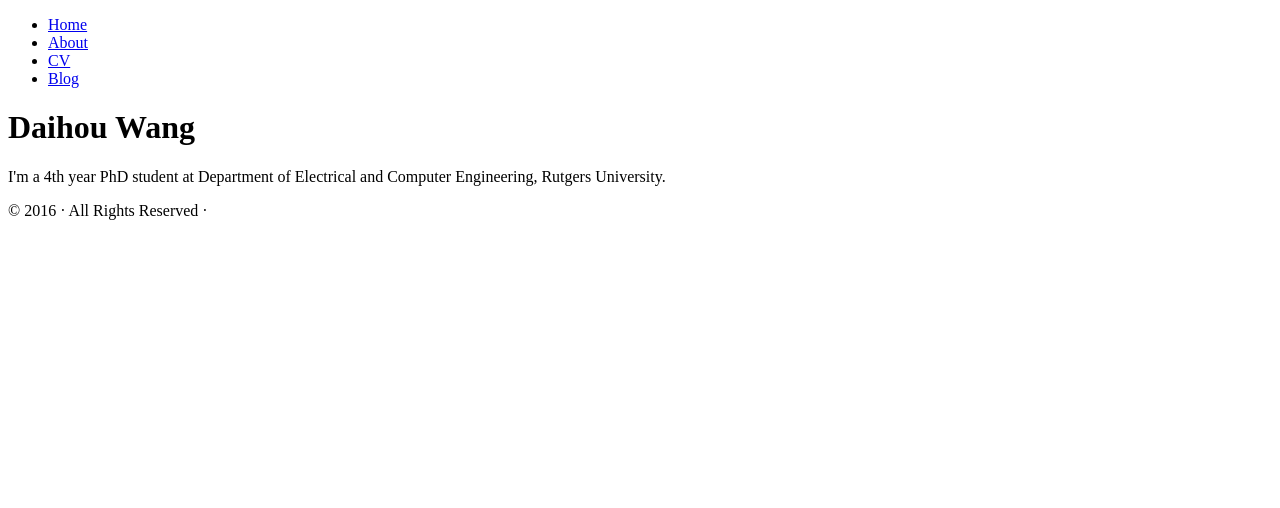
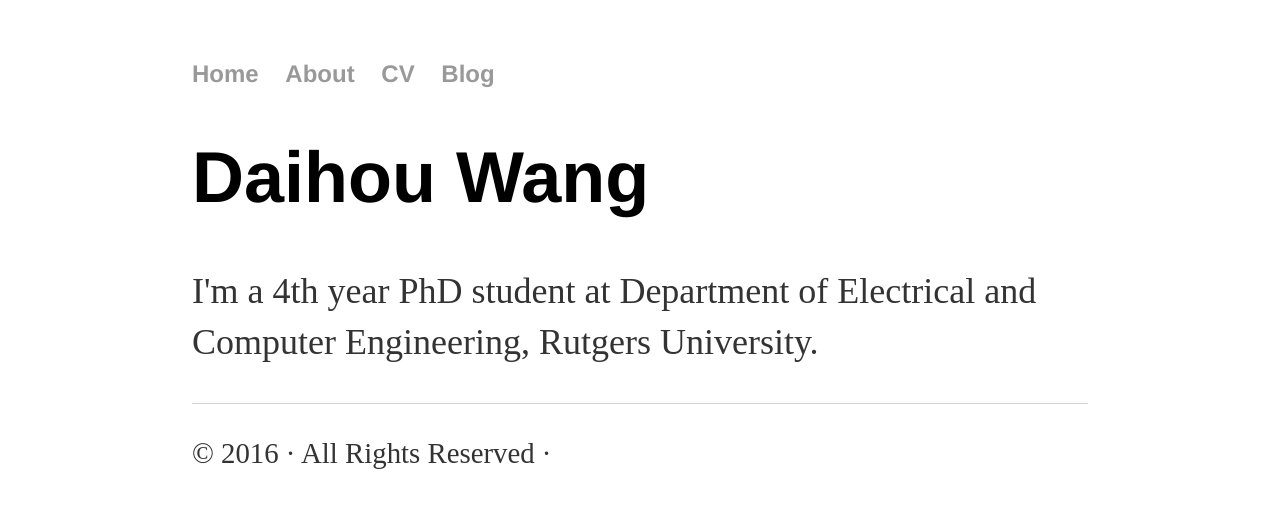
Before and after one commit to Deb25/Deb25.github.io, a Jekyll site: the page index.html, which Jekyll copies as it is, in a window 1280 px wide. Shown: the top 508 px of the page. Built offline with Jekyll 4.4.1, drawn with Linux system fonts in a browser that asks for light colours.

Commit message:
Update index.html

```diff
--- a/index.html
+++ b/index.html
@@ -3,7 +3,7 @@
 	<head>
 		<title>DAIHOU WANG's Personal Page</title>
 		<!-- link to main stylesheet -->
-    		<link rel="stylesheet" type="text/css" href="http://fonts.googleapis.com/css?family=Tangerine">
+    		<link rel="stylesheet" type="text/css" href="/css/main.css" href="http://fonts.googleapis.com/css?family=Tangerine">
 	</head>
 	<body>
 		<nav>
```
